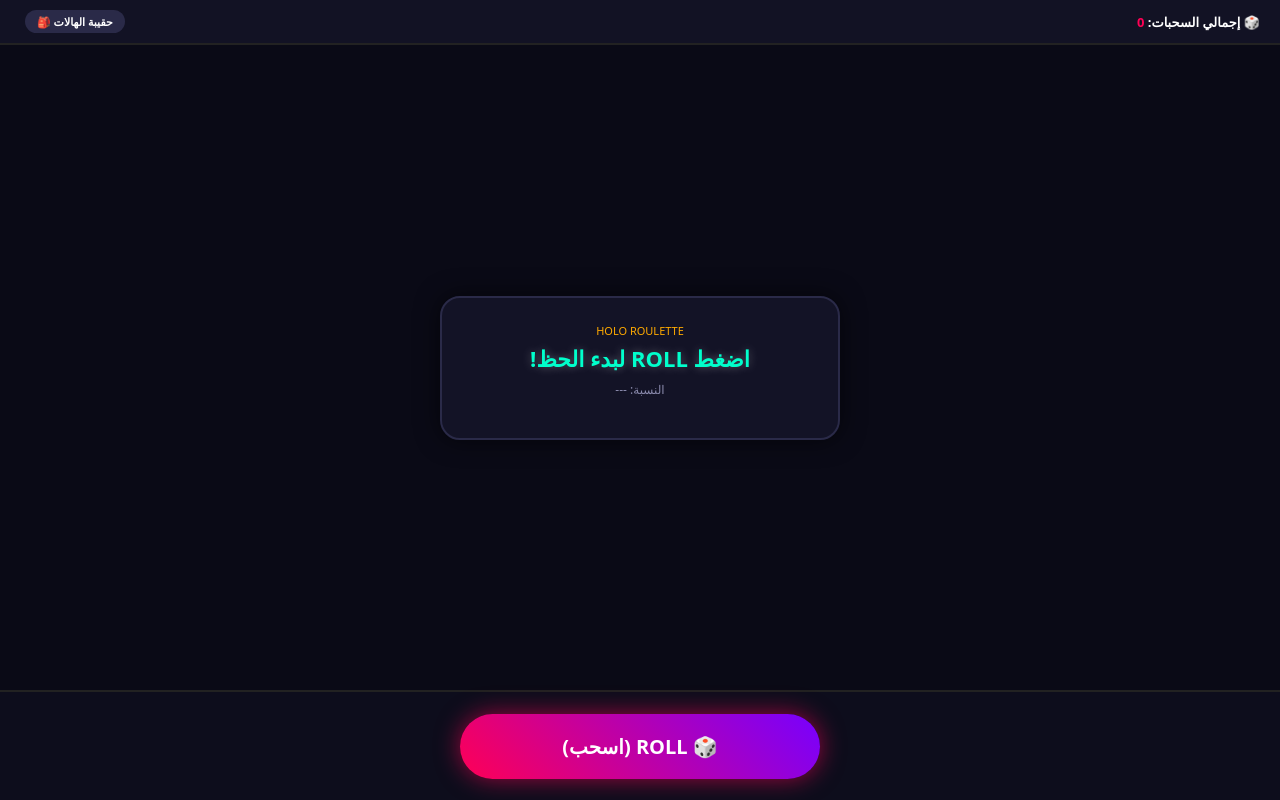
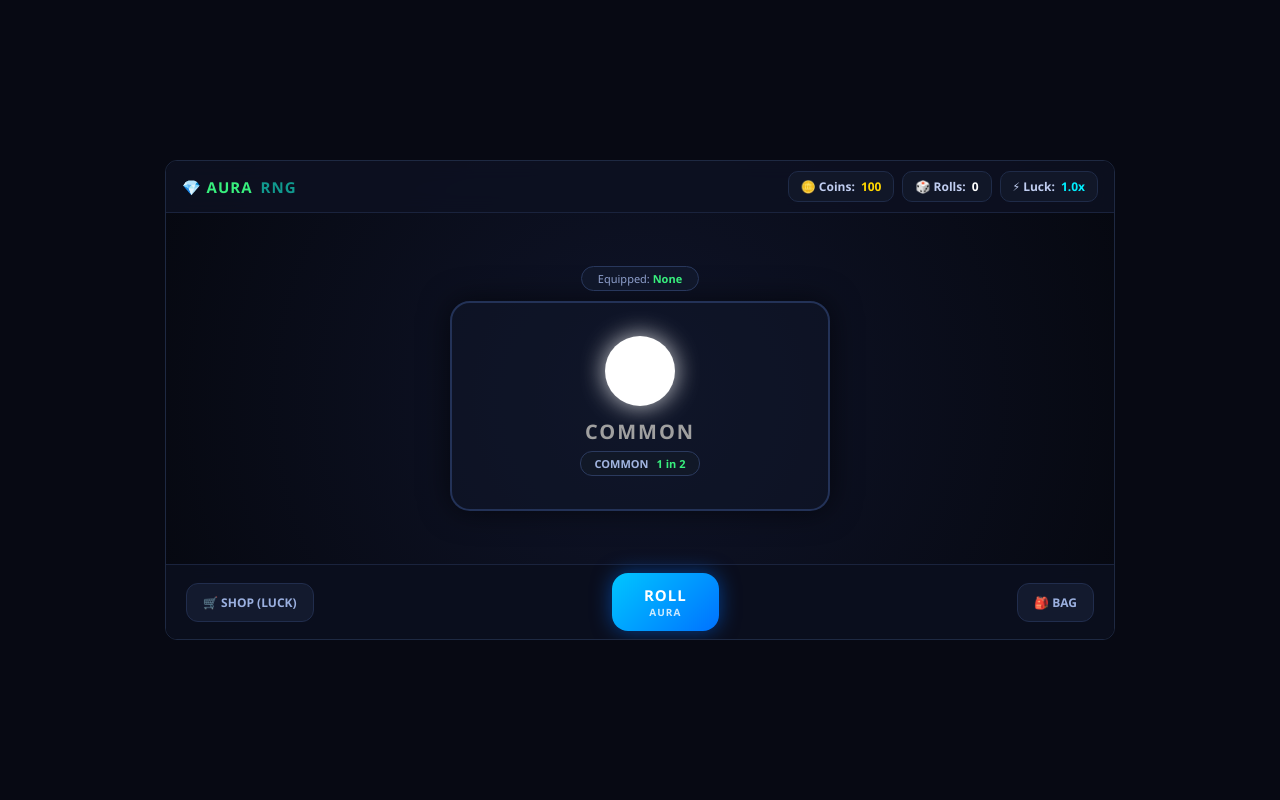
Before and after one commit to lutione929-web/goku-online, a website: page index.html in a window 1280 px wide. Drawn offline with Linux system fonts and the light colour scheme.

Commit message:
Update index.html

```diff
--- a/index.html
+++ b/index.html
@@ -1,207 +1,207 @@
 <!DOCTYPE html>
-<html lang="ar" dir="rtl">
+<html lang="en">
 <head>
   <meta charset="UTF-8">
   <meta name="viewport" content="width=device-width, initial-scale=1.0, maximum-scale=1.0, user-scalable=no">
-  <title>Ultimate RNG - Aura Simulator</title>
+  <title>AURA RNG - Ultra Simulator</title>
   <style>
-    * { margin: 0; padding: 0; box-sizing: border-box; font-family: system-ui, sans-serif; user-select: none; }
-    html, body { width: 100%; height: 100%; background: #030307; color: #fff; overflow: hidden; display: flex; justify-content: center; align-items: center; }
+    * { margin: 0; padding: 0; box-sizing: border-box; font-family: 'Segoe UI', Tahoma, Geneva, Verdana, sans-serif; user-select: none; }
+    body { background-color: #070913; color: #ffffff; min-height: 100vh; overflow-x: hidden; display: flex; justify-content: center; align-items: center; }
 
-    .game-container {
-      width: 100vw; height: 100vh; background: #0a0a16; display: flex; flex-direction: column; position: relative; overflow: hidden;
+    /* Container for Landscape / Mobile View */
+    .app-container {
+      width: 100vw; height: 100vh; max-width: 950px; max-height: 480px;
+      background: radial-gradient(circle at center, #0f1429 0%, #060810 100%);
+      display: flex; flex-direction: column; justify-content: space-between;
+      position: relative; overflow: hidden; border: 1px solid #1e2942; border-radius: 12px;
     }
 
-    /* تأثيرات الشاشة النادرة جداً (إنفجار نيون) */
-    @keyframes epicGlow {
-      0% { box-shadow: inset 0 0 20px rgba(255,215,0,0.2); background: #0a0a16; }
-      50% { box-shadow: inset 0 0 80px rgba(255,215,0,0.8); background: #1a1500; }
-      100% { box-shadow: inset 0 0 20px rgba(255,215,0,0.2); background: #0a0a16; }
-    }
-    .epic-flash { animation: epicGlow 1.2s ease-in-out; }
-
-    /* الشريط العلوي */
+    /* Top Stats Bar */
     .top-bar {
-      height: 45px; background: #121224; display: flex; align-items: center; justify-content: space-between;
-      padding: 0 20px; border-bottom: 2px solid #222; font-size: 13px; font-weight: bold; z-index: 20;
+      height: 52px; background: rgba(13, 17, 34, 0.85); backdrop-filter: blur(10px);
+      display: flex; align-items: center; justify-content: space-between;
+      padding: 0 16px; border-bottom: 1px solid #1a233d; z-index: 10;
     }
 
-    /* منطقة عرض الهالة المسحوبة */
-    .roll-display-area {
-      flex: 1; display: flex; flex-direction: column; align-items: center; justify-content: center; padding: 20px; text-align: center; position: relative;
+    .brand { display: flex; align-items: center; gap: 8px; font-weight: 800; font-size: 15px; letter-spacing: 1px; color: #38ef7d; }
+    .brand span { color: #11998e; }
+
+    .stats-group { display: flex; gap: 8px; }
+    .stat-badge {
+      background: #111728; border: 1px solid #1f2b48; padding: 6px 12px; border-radius: 10px;
+      display: flex; align-items: center; gap: 6px; font-size: 12px; font-weight: 600; color: #c0cdf0;
+    }
+    .stat-badge .val { color: #ffffff; font-weight: 700; }
+
+    /* Center Stage / Aura Orb Display */
+    .display-area {
+      flex: 1; display: flex; flex-direction: column; align-items: center; justify-content: center;
+      position: relative; padding: 10px;
     }
 
-    .aura-box {
-      background: #131326; border: 2px solid #2a2a48; border-radius: 20px; width: 90%; max-width: 400px;
-      padding: 25px 15px; box-shadow: 0 0 25px rgba(0,0,0,0.6); position: relative; overflow: hidden;
+    .equipped-pill {
+      background: rgba(18, 25, 45, 0.8); border: 1px solid #28375c; padding: 4px 16px;
+      border-radius: 20px; font-size: 11px; color: #8fa0cc; margin-bottom: 10px; z-index: 2;
+    }
+    .equipped-pill span { color: #38ef7d; font-weight: bold; }
+
+    /* Big Main Aura Card */
+    .aura-card {
+      width: 85%; max-width: 380px; height: 210px;
+      background: rgba(15, 22, 41, 0.6); border: 2px solid #233257; border-radius: 20px;
+      display: flex; flex-direction: column; align-items: center; justify-content: center;
+      position: relative; overflow: hidden; box-shadow: 0 0 30px rgba(0, 0, 0, 0.6);
+      transition: border-color 0.3s, box-shadow 0.3s;
     }
 
-    .aura-name { font-size: 22px; font-weight: bold; margin-bottom: 8px; text-shadow: 0 0 10px rgba(255,255,255,0.3); }
-    .aura-chance { font-size: 12px; color: #88a; margin-bottom: 15px; }
+    /* Aura Orb Glow */
+    .aura-orb {
+      width: 70px; height: 70px; border-radius: 50%; background: #ffffff;
+      box-shadow: 0 0 25px rgba(255, 255, 255, 0.8); margin-bottom: 12px;
+      transition: transform 0.3s, background 0.3s, box-shadow 0.3s;
+    }
 
-    /* زر ROLL الضخم والحماسي */
-    .roll-action-area {
-      height: 110px; background: #0d0d1c; display: flex; align-items: center; justify-content: center;
-      border-top: 2px solid #222; z-index: 20;
+    .aura-title { font-size: 20px; font-weight: 900; letter-spacing: 2px; text-transform: uppercase; margin-bottom: 6px; text-align: center; }
+    .rarity-pill {
+      background: #111827; border: 1px solid #2b3a5e; padding: 4px 14px; border-radius: 12px;
+      font-size: 11px; font-weight: 700; color: #a1b4e0; display: flex; gap: 8px; align-items: center;
     }
+
+    /* Bottom Control Bar */
+    .bottom-controls {
+      height: 75px; background: rgba(11, 15, 30, 0.95); backdrop-filter: blur(8px);
+      display: flex; align-items: center; justify-content: space-between;
+      padding: 0 20px; border-top: 1px solid #1a233d; z-index: 10;
+    }
+
+    .btn-secondary {
+      background: #131a2e; border: 1px solid #212d4d; color: #9bb0e0;
+      padding: 10px 16px; border-radius: 12px; font-size: 12px; font-weight: 700;
+      cursor: pointer; transition: 0.1s; display: flex; align-items: center; gap: 6px;
+    }
+    .btn-secondary:active { transform: scale(0.95); background: #1a243f; }
+
+    /* Main Roll Button with Cooldown */
+    .roll-btn-wrapper { position: relative; }
     .roll-btn {
-      width: 85%; max-width: 360px; height: 65px; background: linear-gradient(45deg, #ff0055, #7700ff);
-      color: #fff; font-size: 20px; font-weight: bold; border: none; border-radius: 35px;
-      box-shadow: 0 0 25px rgba(255,0,85,0.6); cursor: pointer; transition: transform 0.08s;
-      display: flex; align-items: center; justify-content: center; gap: 10px;
+      background: linear-gradient(135deg, #00c6ff 0%, #0072ff 100%); border: none;
+      color: #ffffff; padding: 12px 32px; border-radius: 16px; font-size: 15px; font-weight: 900;
+      letter-spacing: 1px; cursor: pointer; box-shadow: 0 0 20px rgba(0, 114, 255, 0.5);
+      transition: transform 0.1s, opacity 0.2s; display: flex; flex-direction: column; align-items: center; justify-content: center;
     }
-    .roll-btn:active { transform: scale(0.93); }
+    .roll-btn:active { transform: scale(0.95); }
+    .roll-btn.disabled { opacity: 0.5; pointer-events: none; filter: grayscale(0.6); }
 
-    /* الشاشات الجانبية (المخزون والمتاجر) */
-    .screen-overlay {
+    .cooldown-overlay {
       position: absolute; top: 0; left: 0; width: 100%; height: 100%;
-      background: #0a0a16; z-index: 100; display: flex; flex-direction: column; padding: 20px; align-items: center;
+      background: rgba(0, 0, 0, 0.6); border-radius: 16px; display: flex;
+      align-items: center; justify-content: center; font-size: 16px; font-weight: 800; color: #00f0ff;
+    }
+
+    /* Modal Screens (Shop & Inventory) */
+    .modal-screen {
+      position: absolute; top: 0; left: 0; width: 100%; height: 100%;
+      background: rgba(6, 8, 16, 0.95); backdrop-filter: blur(12px); z-index: 50;
+      display: flex; flex-direction: column; padding: 20px; align-items: center;
     }
     .hidden { display: none !important; }
 
-    .btn {
-      background: #2a2a48; color: #fff; border: none; padding: 10px 20px; border-radius: 15px;
-      font-weight: bold; font-size: 13px; cursor: pointer; margin: 5px;
+    .modal-header {
+      width: 100%; max-width: 600px; display: flex; justify-content: space-between; align-items: center;
+      margin-bottom: 15px; border-bottom: 1px solid #202c4a; padding-bottom: 10px;
+    }
+    .modal-title { font-size: 18px; font-weight: 800; color: #38ef7d; }
+
+    .grid-container {
+      width: 100%; max-width: 600px; flex: 1; overflow-y: auto; display: grid;
+      grid-template-columns: repeat(auto-fill, minmax(130px, 1fr)); gap: 10px; padding-right: 5px;
     }
 
-    .inventory-grid {
-      display: grid; grid-template-columns: repeat(2, 1fr); gap: 10px; width: 100%; max-width: 400px;
-      overflow-y: auto; flex: 1; padding: 10px 0;
+    .shop-card {
+      background: #111728; border: 1px solid #1f2c4a; border-radius: 12px; padding: 10px;
+      display: flex; flex-direction: column; align-items: center; text-align: center; justify-content: space-between;
     }
-    .inv-card { background: #161630; border: 1px solid #333; padding: 10px; border-radius: 12px; text-align: center; }
+    .shop-card .multiplier { font-size: 16px; font-weight: 900; color: #00f0ff; margin-bottom: 4px; }
+    .shop-card .cost { font-size: 11px; color: #ffd700; margin-bottom: 8px; font-weight: 700; }
+
+    /* Cutscene Fullscreen Rare Drop Effect */
+    .cutscene-overlay {
+      position: absolute; top: 0; left: 0; width: 100%; height: 100%;
+      z-index: 100; display: flex; flex-direction: column; align-items: center; justify-content: center;
+      background: #000000; animation: flashBg 0.5s infinite alternate;
+    }
+    @keyframes flashBg { 0% { background: #000; } 100% { background: #120024; } }
+
+    .cutscene-title { font-size: 32px; font-weight: 900; text-transform: uppercase; animation: pulseText 0.4s infinite alternate; margin-bottom: 10px; }
+    @keyframes pulseText { 0% { transform: scale(1); } 100% { transform: scale(1.15); } }
   </style>
 </head>
 <body>
 
-  <div class="game-container" id="gameContainer">
+  <div class="app-container" id="app">
 
-    <!-- الشريط العلوي -->
+    <!-- Top Stats Bar -->
     <div class="top-bar">
-      <span>🎲 إجمالي السحبات: <span id="totalRolls" style="color: #ff0055;">0</span></span>
-      <button class="btn" style="padding: 4px 12px; font-size: 11px;" onclick="openInventory()">حقيبة الهالات 🎒</button>
-    </div>
-
-    <!-- منطقة عرض السحب والهالات -->
-    <div class="roll-display-area">
-      <div class="aura-box" id="auraCardBox">
-        <div style="font-size: 11px; color: #ffaa00; margin-bottom: 5px;">HOLO ROULETTE</div>
-        <div class="aura-name" id="auraNameDisplay" style="color: #00ffcc;">اضغط ROLL لبدء الحظ!</div>
-        <div class="aura-chance" id="auraChanceDisplay">النسبة: ---</div>
+      <div class="brand">💎 AURA <span>RNG</span></div>
+      <div class="stats-group">
+        <div class="stat-badge">🪙 Coins: <span class="val" id="coinsVal" style="color:#ffd700;">100</span></div>
+        <div class="stat-badge">🎲 Rolls: <span class="val" id="rollsVal">0</span></div>
+        <div class="stat-badge">⚡ Luck: <span class="val" id="luckVal" style="color:#00f0ff;">1.0x</span></div>
       </div>
     </div>
 
-    <!-- زر السحب ROLL -->
-    <div class="roll-action-area">
-      <button class="roll-btn" id="rollBtn" onclick="rollAura()">🎲 ROLL (اسحب)</button>
+    <!-- Center Display -->
+    <div class="display-area">
+      <div class="equipped-pill">Equipped: <span id="equippedTxt">None</span></div>
+
+      <div class="aura-card" id="auraCard">
+        <div class="aura-orb" id="auraOrb"></div>
+        <div class="aura-title" id="auraTitle" style="color: #a0a0a0;">COMMON</div>
+        <div class="rarity-pill">
+          <span id="rarityLabel">COMMON</span>
+          <span id="rarityChance" style="color: #38ef7d;">1 in 2</span>
+        </div>
+      </div>
     </div>
 
-    <!-- شاشة حقيبة الهالات (Inventory) -->
-    <div id="inventoryScreen" class="screen-overlay hidden">
-      <h2 style="color: #ff0055; margin-bottom: 10px;">🎒 حقيبة الهالات النادرة</h2>
-      <p style="font-size: 12px; color: #aaa; margin-bottom: 10px;">الهالات التي قمت بسحبها:</p>
-      <div class="inventory-grid" id="inventoryGrid">
-        <!-- عناصر المخزون تظهر هنا -->
+    <!-- Bottom Controls -->
+    <div class="bottom-controls">
+      <button class="btn-secondary" onclick="openModal('shopModal')">🛒 SHOP (LUCK)</button>
+
+      <div class="roll-btn-wrapper">
+        <button class="roll-btn" id="rollBtn" onclick="triggerRoll()">
+          <span>ROLL</span>
+          <span style="font-size: 10px; opacity: 0.8;">AURA</span>
+        </button>
+        <div class="cooldown-overlay hidden" id="cdOverlay">2.0s</div>
       </div>
-      <button class="btn" style="background: #ff0055; margin-top: 10px;" onclick="closeInventory()">رجوع للعبة ↩</button>
+
+      <button class="btn-secondary" onclick="openModal('inventoryModal')">🎒 BAG</button>
+    </div>
+
+    <!-- Shop Modal (Multipliers: 2x, 4x, 6x, 8x, 10x, 50x, 100x, 188x, 250x, 1000x) -->
+    <div class="modal-screen hidden" id="shopModal">
+      <div class="modal-header">
+        <div class="modal-title">🛒 LUCK BOOST SHOP</div>
+        <button class="btn-secondary" onclick="closeModal('shopModal')">✕ CLOSE</button>
+      </div>
+      <div class="grid-container" id="shopGrid"></div>
+    </div>
+
+    <!-- Inventory Modal -->
+    <div class="modal-screen hidden" id="inventoryModal">
+      <div class="modal-header">
+        <div class="modal-title">🎒 AURA INVENTORY</div>
+        <button class="btn-secondary" onclick="closeModal('inventoryModal')">✕ CLOSE</button>
+      </div>
+      <div class="grid-container" id="inventoryGrid"></div>
+    </div>
+
+    <!-- Ultra Rare Drop Cutscene -->
+    <div class="cutscene-overlay hidden" id="cutsceneOverlay">
+      <div style="font-size: 14px; color: #ffaa00; font-weight: bold; margin-bottom: 10px;">🌟 UNBELIEVABLE DROP! 🌟</div>
+      <div class="cutscene-title" id="cutsceneTitle" style="color: #ff0055;">SUPREME</div>
+      <div style="font-size: 18px; color: #38ef7d; font-weight: 800;" id="cutsceneChance">1 in 100,000,000</div>
     </div>
 
   </div>
-
-  <script>
-    // قائمة الهالات مع نسب الحظ (من الشائع إلى 1 في المليار!)
-    const auras = [
-      { name: "Common (عادي)", chance: 2, color: "#aaa", rarity: "شائع" },
-      { name: "Good (جيد)", chance: 10, color: "#00ffcc", rarity: "عادي" },
-      { name: "Rare (نادر)", chance: 50, color: "#0088ff", rarity: "نادر" },
-      { name: "Epic (ملحمي)", chance: 500, color: "#9900ff", rarity: "ملحمي" },
-      { name: "Legendary (أساطير)", chance: 5000, color: "#ffaa00", rarity: "أسطوري" },
-      { name: "Mythic (خرافي)", chance: 50000, color: "#ff0055", rarity: "خرافي" },
-      { name: "DIVINE (إلهي)", chance: 1000000, color: "#ffff00", rarity: "إلهي ⚡" },
-      { name: "⭐ UNIVERSE (الكون المطلق)", chance: 1000000000, color: "#00ffff", rarity: "1 in 1B 🌌" }
-    ];
-
-    let totalRolls = 0;
-    let inventory = {}; // لتخزين الهالات المكتسبة
-
-    window.onload = () => {
-      let saved = localStorage.getItem('ultimateRngSave');
-      if(saved) {
-        let data = JSON.parse(saved);
-        totalRolls = data.totalRolls || 0;
-        inventory = data.inventory || {};
-      }
-      document.getElementById('totalRolls').innerText = totalRolls;
-    };
-
-    function saveGame() {
-      localStorage.setItem('ultimateRngSave', JSON.stringify({ totalRolls, inventory }));
-      document.getElementById('totalRolls').innerText = totalRolls;
-    }
-
-    function rollAura() {
-      totalRolls++;
-
-      // محاكاة حظ تصاعدي مثير
-      let rand = Math.floor(Math.random() * 1000000000) + 1;
-      let selectedAura = auras[0];
-
-      // فحص النسب من الأندر للأسهل
-      for(let i = auras.length - 1; i >= 0; i--) {
-        if(rand <= auras[i].chance || i === 0) {
-          selectedAura = auras[i];
-          break;
-        }
-      }
-
-      // تأثيرات بصرية فخمة لو طلعت هالة نادرة جداً (أقل من 1 في 5000)
-      let container = document.getElementById('gameContainer');
-      if(selectedAura.chance >= 5000) {
-        container.classList.remove('epic-flash');
-        void container.offsetWidth; // إعادة تشغيل الـ Animation
-        container.classList.add('epic-flash');
-      }
-
-      // عرض النتيجة
-      let nameEl = document.getElementById('auraNameDisplay');
-      let chanceEl = document.getElementById('auraChanceDisplay');
-
-      nameEl.innerText = selectedAura.name;
-      nameEl.style.color = selectedAura.color;
-      chanceEl.innerText = `الندرة: 1 in ${selectedAura.chance.toLocaleString()} (${selectedAura.rarity})`;
-
-      // إضافة الهالة للمخزون
-      if(!inventory[selectedAura.name]) {
-        inventory[selectedAura.name] = { count: 0, color: selectedAura.color };
-      }
-      inventory[selectedAura.name].count++;
-      saveGame();
-    }
-
-    function openInventory() {
-      let grid = document.getElementById('inventoryGrid');
-      grid.innerHTML = "";
-
-      let keys = Object.keys(inventory);
-      if(keys.length === 0) {
-        grid.innerHTML = `<div style="grid-column: span 2; color: #888; font-size: 12px; margin-top: 20px;">لم تحصل على أي هالات بعد، اضغط ROLL!</div>`;
-      } else {
-        keys.forEach(key => {
-          let item = document.createElement('div');
-          item.className = 'inv-card';
-          item.innerHTML = `
-            <div style="font-weight: bold; font-size: 12px; color: ${inventory[key].color};">${key}</div>
-            <div style="font-size: 11px; color: #aaa; margin-top: 4px;">العدد: ${inventory[key].count}</div>
-          `;
-          grid.appendChild(item);
-        });
-      }
-
-      document.getElementById('inventoryScreen').classList.remove('hidden');
-    }
-
-    function closeInventory() {
-      document.getElementById('inventoryScreen').classList.add('hidden');
-    }
-  </script>
-</body>
-</html>
```
